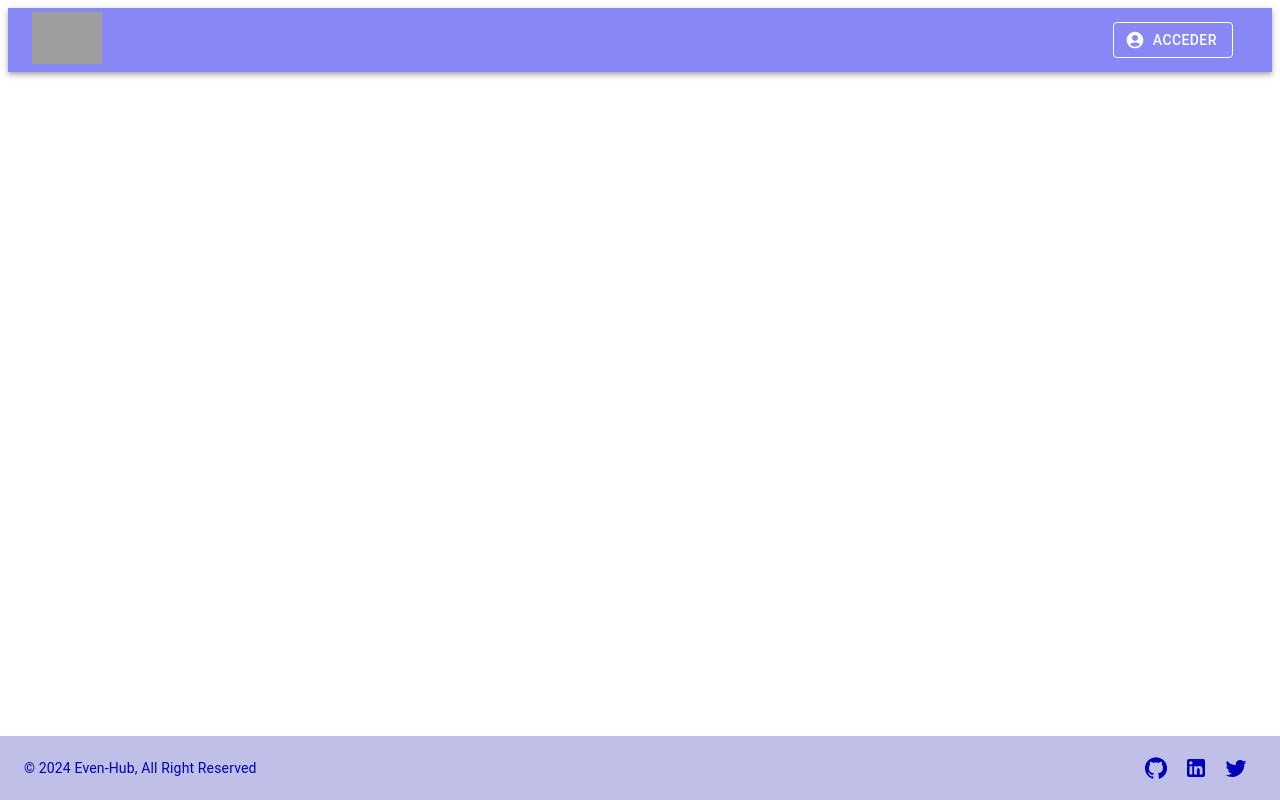
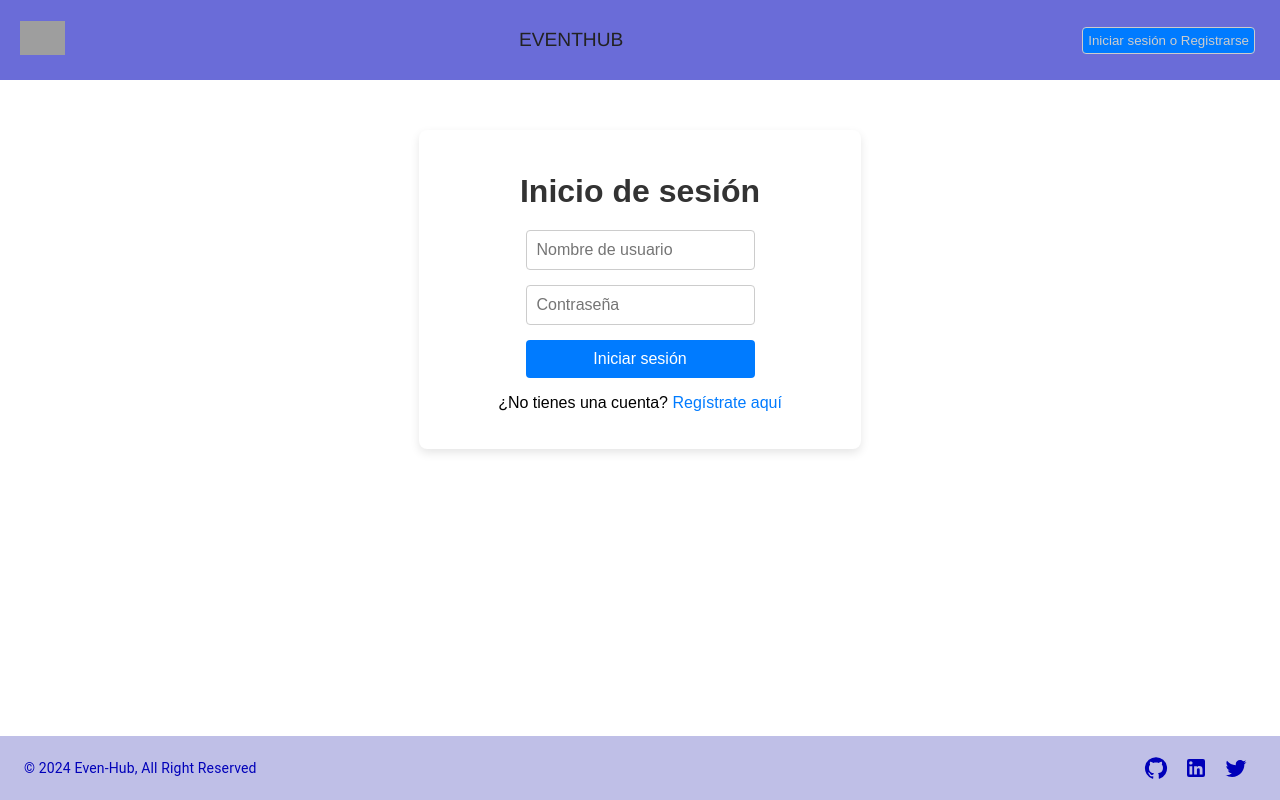
Before and after one commit to JhonMontoya/gestionSalas_frontend, a React (Vite) app: page /acces in a window 1280 px wide. Built offline with nearby package versions, Linux system fonts and the light colour scheme; grey boxes are pictures that could not be loaded.

Commit message:
incio de usuario

```diff
--- a/package.json
+++ b/package.json
@@ -16,6 +16,7 @@
     "@mui/material": "^6.1.10",
     "axios": "^1.7.9",
     "bootstrap": "^5.3.3",
+    "mdb-react-ui-kit": "^9.0.0",
     "react": "^18.3.1",
     "react-dom": "^18.3.1",
     "react-responsive-carousel": "^3.2.23",
--- a/src/App.jsx
+++ b/src/App.jsx
@@ -1,20 +1,17 @@
 import { BrowserRouter as Router, Routes, Route, Link } from "react-router-dom";
-
-import NavBar from './components/Navbar';
 import Footer from './components/Footer'
 
 import Home from './pages/Home';
+import Login from './pages/Login';
 import Register from './pages/Register';
 
 
 function App(){
   return (
     <Router>
-      <NavBar>
-      </NavBar>
-
       <Routes>
         <Route path="/" element={<Home/>}/>
+        <Route path = "/acces" element={<Login/>}/>
         <Route path="/register" element={<Register/>}/>
       </Routes>
       <Footer/>
--- a/src/components/Navbar.jsx
+++ b/src/components/Navbar.jsx
@@ -23,7 +23,11 @@ export default function ButtonAppBar() {
             variant="outlined"
             color="inherit"
             startIcon={<AccountCircleIcon />}
-            >Acceder</Button>
+            >
+            <Link to = "/acces" style={{textDecoration:'none'}}>
+              Acceder
+            </Link>
+            </Button>
         </Toolbar>
       </AppBar>
     </Box>
--- a/src/pages/Home.jsx
+++ b/src/pages/Home.jsx
@@ -1,10 +1,13 @@
 import React from "react";
 import {Box, Typography} from '@mui/material';
 import Card from "../components/Card";
+import NavBar from '../components/Navbar';
 
 export default function Home() {
   return (
      <Box>
+      <NavBar>
+      </NavBar>
      <Typography variant="h5" sx={{textAlign: 'center', fontSize: { xs: "1rem", sm: "2rem", md: "3rem" }, fontFamily:  "'Comic Sans MS', cursive, sans-serif", fontWeight: "bold", textShadow: "2px 2px 4px rgba(0, 0, 0, 0.3)"}}>
          Bienvenido a Event Hub
      </Typography>
--- /dev/null
+++ b/src/pages/Login.jsx
@@ -0,0 +1,132 @@
+import React, { useState } from "react";
+import "../styles/login.css";
+import logo from "../assets/Logo.png"
+
+const Login = ({ onLogin }) => {
+  const [isRegistering, setIsRegistering] = useState(false);
+  const [email, setEmail] = useState("");
+  const [password, setPassword] = useState("");
+  const [confirmPassword, setConfirmPassword] = useState("");
+  const [name, setName] = useState("");
+  const [username, setUsername] = useState("");
+  const [idNumber, setIdNumber] = useState("");
+
+  const handleSubmit = (e) => {
+    e.preventDefault();
+    if (isRegistering) {
+      if (password === confirmPassword) {
+        if (name && idNumber && username) {
+          alert(`¡Usuario registrado exitosamente!\nNombre: ${name}\nCédula: ${idNumber}\nUsuario: ${username}`);
+          setIsRegistering(false);
+        } else {
+          alert("Por favor, complete todos los campos.");
+        }
+      } else {
+        alert("Las contraseñas no coinciden.");
+      }
+    } else {
+      onLogin(username, password);
+    }
+  };
+
+  return (
+    <div className="page-container">
+
+      <nav className="navbar">
+        <div className="logo">
+          <img src={logo} alt="logo" style={{width:45}}/>
+        </div>
+        <div className="search-container">
+          <p>
+            EVENTHUB
+          </p>
+        </div>
+        <div className="flex-items-center">
+        <button className="inicio-input" onClick={()=>setIsRegistering(!isRegistering)}>
+          Iniciar sesión o Registrarse
+          </button>
+        </div>
+      </nav>
+
+
+      <div className="login-container">
+        <h1>{isRegistering ? "Registro" : "Inicio de sesión"}</h1>
+        <form onSubmit={handleSubmit}>
+          {isRegistering && (
+            <>
+              <input
+                type="text"
+                placeholder="Nombre completo"
+                value={name}
+                onChange={(e) => setName(e.target.value)}
+                required
+              />
+              <input
+                type="text"
+                placeholder="Nombre de usuario"
+                value={username}
+                onChange={(e) => setUsername(e.target.value)}
+                required
+              />
+              <input
+                type="email"
+                placeholder="Correo electrónico"
+                value={email}
+                onChange={(e) => setEmail(e.target.value)}
+                required
+              />
+              <input
+                type="text"
+                placeholder="Cédula"
+                value={idNumber}
+                onChange={(e) => setIdNumber(e.target.value)}
+                required
+              />
+            </>
+          )}
+          {!isRegistering && (
+            <input
+              type="text"
+              placeholder="Nombre de usuario"
+              value={username}
+              onChange={(e) => setUsername(e.target.value)}
+              required
+            />
+          )}
+          <input
+            type="password"
+            placeholder="Contraseña"
+            value={password}
+            onChange={(e) => setPassword(e.target.value)}
+            required
+          />
+          {isRegistering && (
+            <input
+              type="password"
+              placeholder="Confirmar contraseña"
+              value={confirmPassword}
+              onChange={(e) => setConfirmPassword(e.target.value)}
+              required
+            />
+          )}
+          <button type="submit">
+            {isRegistering ? "Registrar" : "Iniciar sesión"}
+          </button>
+        </form>
+        <p>
+          {isRegistering
+            ? "¿Ya tienes una cuenta?"
+            : "¿No tienes una cuenta?"}{" "}
+          <span
+            className="toggle-link"
+            onClick={() => setIsRegistering(!isRegistering)}
+          >
+            {isRegistering ? "Inicia sesión aquí" : "Regístrate aquí"}
+          </span>
+        </p>
+      </div><br/>
+    </div>
+  );
+};
+
+export default Login;
--- /dev/null
+++ b/src/styles/login.css
@@ -0,0 +1,170 @@
+.login-container {
+  max-width: 400px;
+  margin: 50px auto;
+  padding: 20px;
+  border: 1px solid #ddd;
+  border-radius: 8px;
+  box-shadow: 0 4px 8px rgba(0, 0, 0, 0.1);
+  text-align: center;
+  background-color: #f9f9f9;
+}
+
+.login-container h1 {
+  margin-bottom: 20px;
+}
+
+.login-container form {
+  display: flex;
+  flex-direction: column;
+  gap: 15px;
+}
+
+.login-container input {
+  padding: 10px;
+  font-size: 16px;
+  border: 1px solid #ccc;
+  border-radius: 4px;
+}
+
+.login-container button {
+  padding: 10px;
+  font-size: 16px;
+  border: none;
+  border-radius: 4px;
+  background-color: #007bff;
+  color: white;
+  cursor: pointer;
+}
+
+.login-container button:hover {
+  background-color: #0056b3;
+}
+
+.toggle-link {
+  color: #007bff;
+  cursor: pointer;
+}
+
+.toggle-link:hover {
+  text-decoration: underline;
+}
+
+body {
+  margin: 0;
+  padding: 0;
+  font-family: Arial, sans-serif;
+  background-image: url(''); /* URL de la imagen */
+  background-size: cover; /* Asegura que la imagen cubra toda la pantalla */
+  background-position: center; /* Centra la imagen */
+  background-repeat: no-repeat; /* Evita que la imagen se repita */
+  height: 100vh; /* Ocupa toda la altura de la pantalla */
+}
+
+.login-container {
+  max-width: 400px;
+  margin: auto;
+  padding: 20px;
+  border: 1px solid rgba(255, 255, 255, 0.3);
+  border-radius: 8px;
+  box-shadow: 0 4px 8px rgba(0, 0, 0, 0.3);
+  text-align: center;
+  background-color: rgba(255, 255, 255, 0.8); /* Fondo blanco semitransparente */
+  margin-top: 10%; /* Ajusta la posición vertical */
+}
+
+.login-container h1 {
+  margin-bottom: 20px;
+  color: #333;
+}
+/* Estructura de la página */
+.page-container {
+display: flex;
+flex-direction: column;
+min-height: 100vh; /* Ocupa toda la altura de la ventana */
+}
+
+.navbar {
+display: flex;
+justify-content: space-between;
+align-items: center;
+background-color: #6a6cd8;
+color: white;
+padding: 10px 20px;
+}
+
+.logo-img {
+width: 1px;
+height: 2px;
+}
+
+
+.search-container {
+display: flex;
+align-items: center;
+font-family: 'Franklin Gothic Medium', 'Arial Narrow', Arial, sans-serif;
+color: #222;
+font-size: larger;
+}
+
+.search-input {
+padding: 5px;
+border: 1px solid #ccc;
+border-radius: 4px;
+}
+.inicio-input{
+padding: 5px;
+border: 1px solid #ccc;
+border-radius: 4px;
+color:#ccc;
+background-color: #007bff;
+padding: 5px;
+margin: 5px;
+
+}
+
+.search-button {
+margin-left: 10px;
+padding: 5px 10px;
+background-color: #555;
+color: white;
+border: none;
+border-radius: 4px;
+cursor: pointer;
+}
+
+.search-button:hover {
+background-color: #777;
+}
+
+/* Contenedor del formulario */
+.login-container {
+display: flex;
+flex-direction: column;
+align-items: center;
+padding: 20px;
+background-color: #fff;
+border-radius: 8px;
+box-shadow: 0 4px 10px rgba(0, 0, 0, 0.1);
+width: 100%;
+max-width: 400px;
+margin: 50px auto;
+}
+
+/* Pie de página */
+.footer {
+background-color: #222;
+color: #fff;
+text-align: center;
+padding: 20px 0;
+margin-top: auto; /* Empuja el pie de página hacia el fondo */
+}
+
+.footer h3 {
+font-size: 1.2rem;
+margin-bottom: 10px;
+}
+
+.footer p {
+font-size: 0.9rem;
+margin: 5px 0;
+}
--- a/vite.config.js
+++ b/vite.config.js
@@ -4,8 +4,8 @@ import react from '@vitejs/plugin-react-swc'
 // https://vite.dev/config/
 export default defineConfig({
   plugins: [react()],
-  server: {
-    host: '0.0.0.0',
-    port:5173,
-  },
+  //server: {
+   // host: '0.0.0.0',
+    //port:5173,
+  //},
 })
```
Also changed, not shown: 2 other files (tests, documents, lock files or other folders). Lines whose indentation alone changed are shown as unchanged.
